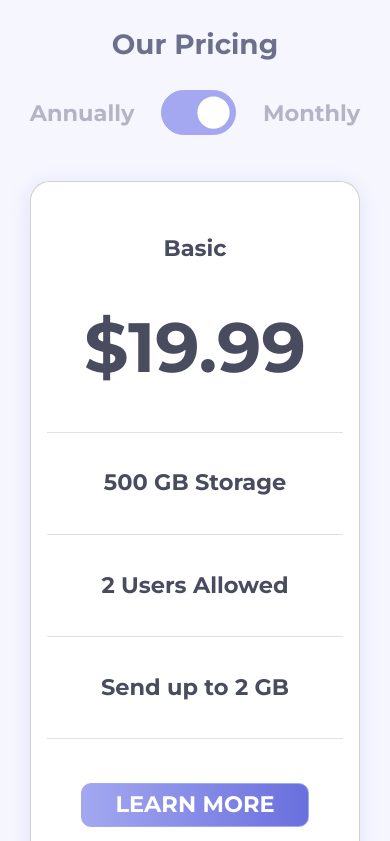
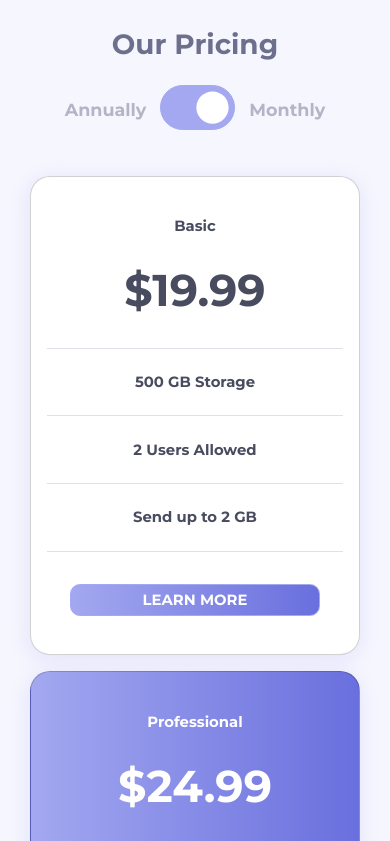
Before and after one commit to whejy/frontend-mentor, a plain HTML site: page pricing-component-with-toggle-master/index.html in a window 390 px wide. Shown: the top 841 px of the page. Drawn offline with nearby package versions, Linux system fonts and the light colour scheme.

Commit message:
fix responsiveness at very small screen sizes

```diff
--- a/pricing-component-with-toggle-master/styles.css
+++ b/pricing-component-with-toggle-master/styles.css
@@ -153,11 +153,11 @@ h1 {
 
     @media (max-width: 1600px) {
         .list-group-item {
-            font-size: 1.2em;
+            font-size: 1em;
         }
 
         .card-price {
-            font-size: 3.1em;
+            font-size: 3em;
         }
     }
 
@@ -183,6 +183,21 @@ h1 {
         }
     }
 
+    @media (max-width: 485px) {
+        .list-group-item {
+            font-size: 3.8vw;
+        }
+
+        .form-check-label {
+            font-size: 4.5vw;
+        }
+
+        .form-check {
+            margin-left: 2.5vw;
+            margin-right: 2.5vw;
+        }
+    }
+
 .attribution {
     margin-top: 50px;
     text-align: center;
```
